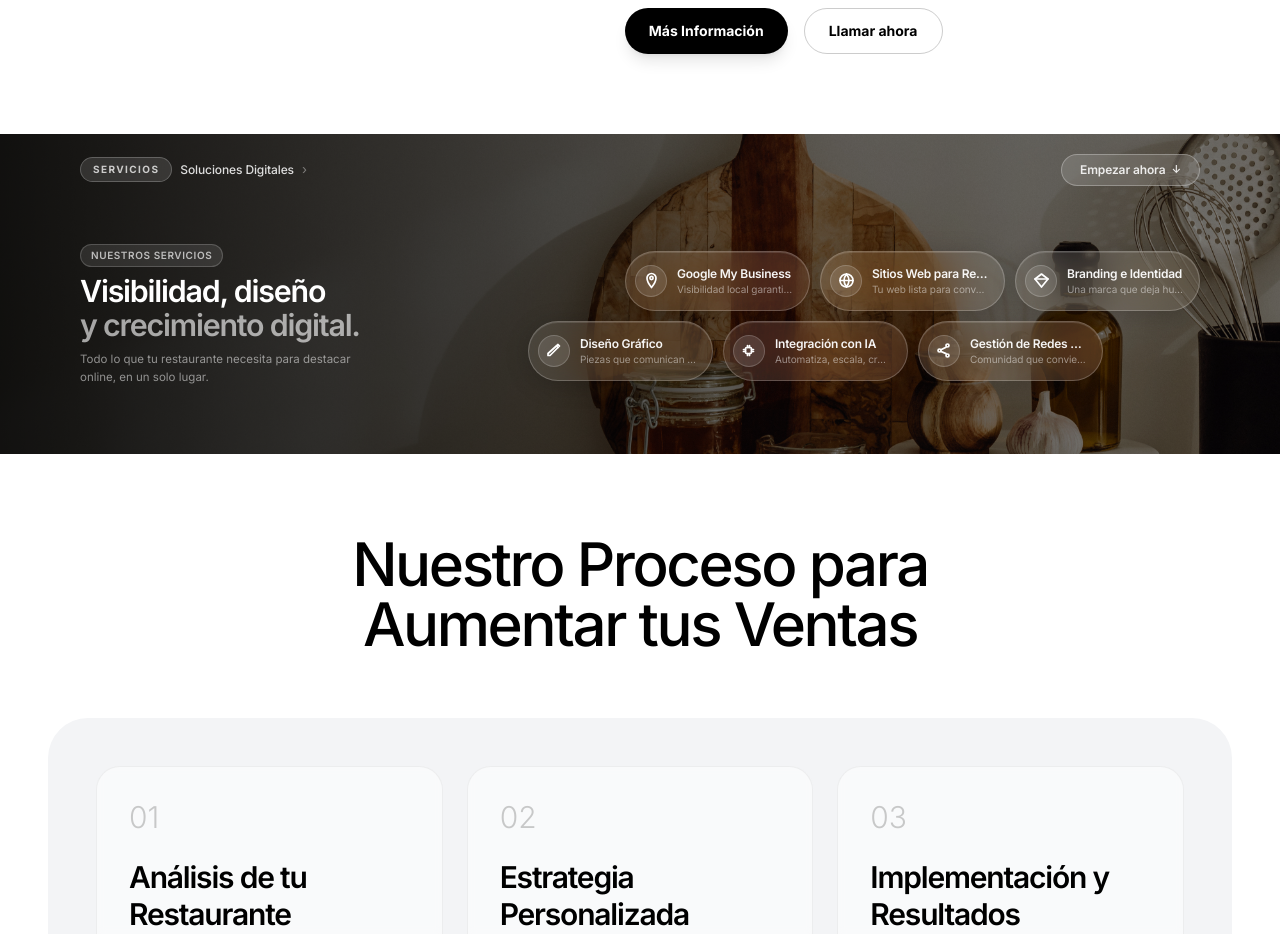
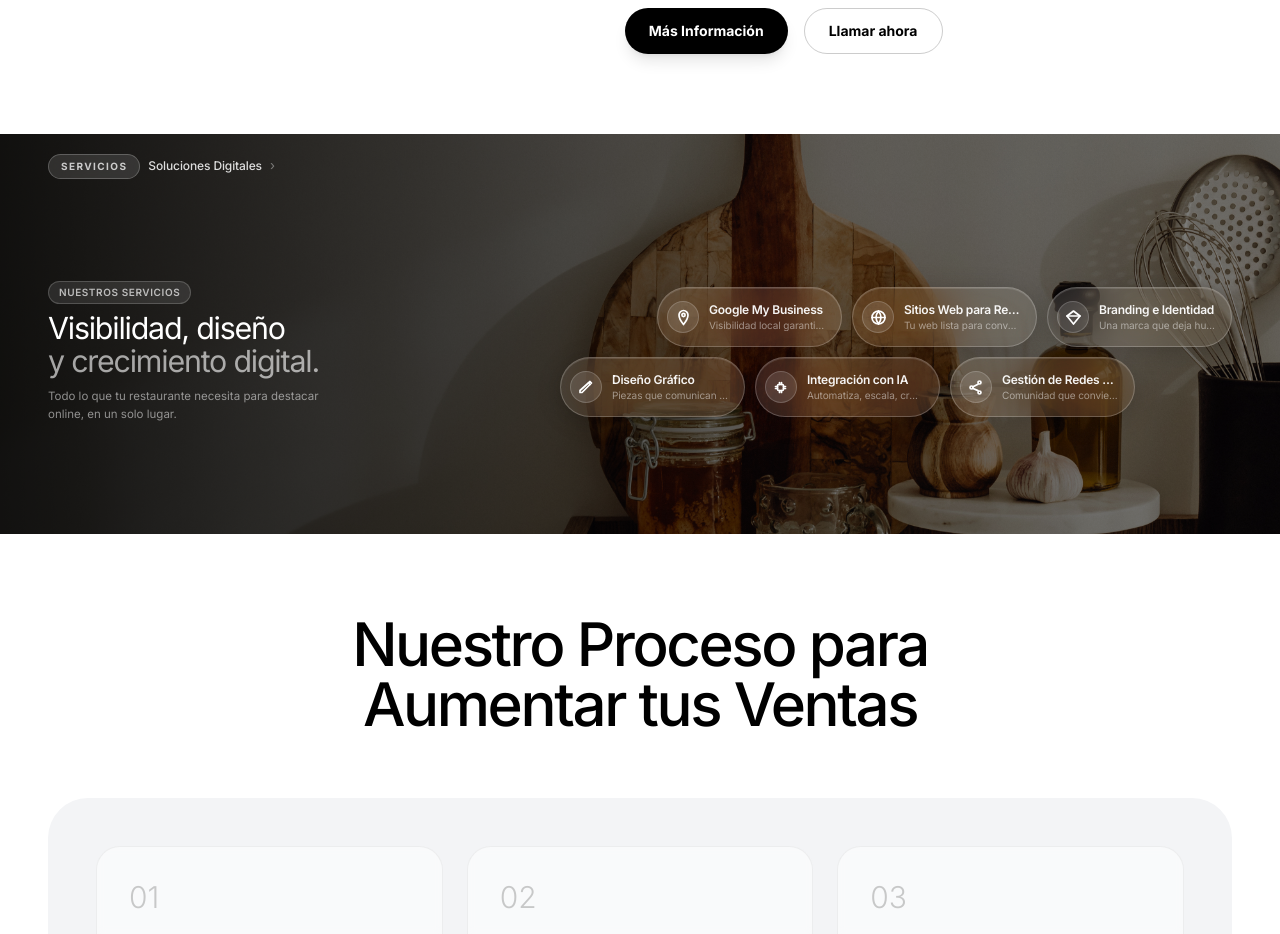
Before and after one commit to motionsmanagement/Motions, a React (Vite) app: page / in a window 1280 px wide. Shown: the part 1400-2334 px from the top of the page. Built offline with nearby package versions, Linux system fonts and the light colour scheme.

Commit message:
fix: quitar botón header, alinear container a max-7xl, ampliar alto banner y título más ligero

```diff
--- a/components/ServicesBanner.tsx
+++ b/components/ServicesBanner.tsx
@@ -78,7 +78,7 @@ const ServicesBanner: React.FC = () => {
         <section
             ref={ref}
             aria-label="Servicios Banner"
-            style={{ position: 'relative', width: '100%', height: '320px', overflow: 'hidden', ...INTER }}
+            style={{ position: 'relative', width: '100%', height: '400px', overflow: 'hidden', ...INTER }}
         >
             {/* Background image */}
             <img
@@ -104,9 +104,9 @@ const ServicesBanner: React.FC = () => {
             <div style={{
                 position: 'absolute', inset: 0, zIndex: 10,
                 display: 'flex', flexDirection: 'column',
-                maxWidth: '1200px',   // ← mid-point: not too spread, not too tight
+                maxWidth: '1280px',   // ← same as max-w-7xl in Services section
                 margin: '0 auto',
-                padding: '0 40px',    // ← horizontal breathing room from container edges
+                padding: '0 48px',    // ← same as px-12 in Services section
                 width: '100%',
             }}>
 
@@ -134,18 +134,8 @@ const ServicesBanner: React.FC = () => {
                         <span style={{ color: 'rgba(255,255,255,0.4)', fontSize: '13px' }}>›</span>
                     </div>
 
-                    {/* Right: Empezar ahora */}
-                    <button style={{
-                        fontSize: '12px', fontWeight: 600, color: 'rgba(255,255,255,0.88)',
-                        background: 'rgba(255,255,255,0.14)', backdropFilter: 'blur(14px)',
-                        WebkitBackdropFilter: 'blur(14px)',
-                        border: '1px solid rgba(255,255,255,0.28)',
-                        borderRadius: '999px', padding: '6px 18px', cursor: 'pointer',
-                        display: 'flex', alignItems: 'center', gap: '6px',
-                        letterSpacing: '-0.01em', ...INTER,
-                    }}>
-                        Empezar ahora <span style={{ fontSize: '11px' }}>↓</span>
-                    </button>
+                    {/* Right: removed "Empezar ahora" button */}
+                    <div />
                 </div>
 
                 {/* MAIN ROW: text left · cards right — vertically centred */}
@@ -177,7 +167,7 @@ const ServicesBanner: React.FC = () => {
 
                         <h2 style={{
                             fontSize: 'clamp(1.4rem, 2.6vw, 1.9rem)',
-                            fontWeight: 600, lineHeight: 1.1,
+                            fontWeight: 400, lineHeight: 1.1,
                             letterSpacing: '-0.04em', color: '#fff', margin: 0,
                         }}>
                             Visibilidad, diseño<br />
```
